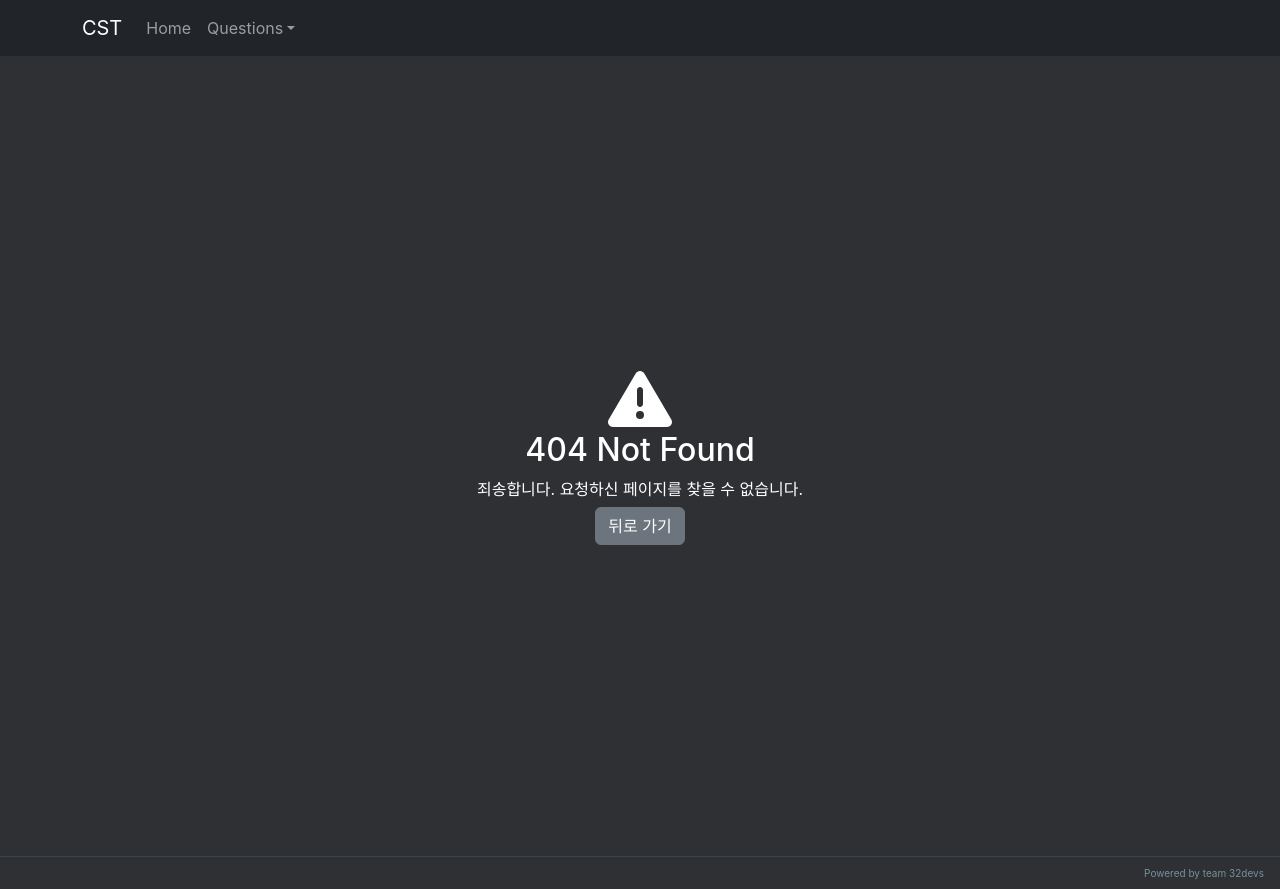
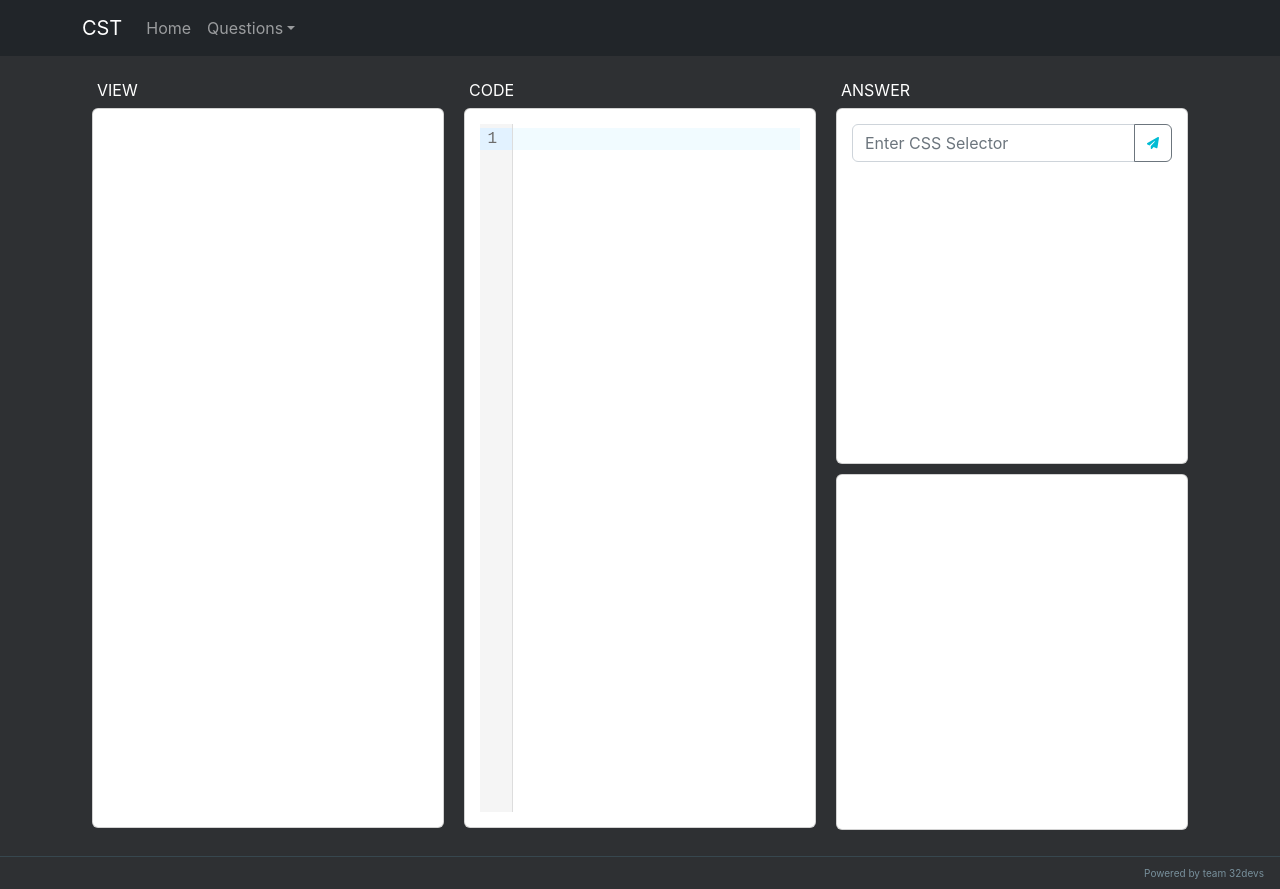
Before and after one commit to 32devs/css-selector-trainer, a Next.js app in the folder client/: page /test in a window 1280 px wide. Before the commit this address had no page. Built offline with nearby package versions, Linux system fonts and the light colour scheme.

Commit message:
feat: test dynamic page

```diff
--- a/client/component/layout/DefaultLayout.tsx
+++ b/client/component/layout/DefaultLayout.tsx
@@ -19,7 +19,7 @@ function DefaultLayout({ children }: layout): JSX.Element {
   const [pageError, setPageError] = useState<boolean>(false);
 
   useEffect(() => {
-    if (router.asPath !== router.pathname) {
+    if (!router.asPath.includes(router.pathname)) {
       setPageError(true);
     }
   }, []);
--- a/client/pages/test/id.tsx
+++ b/client/pages/test.tsx
@@ -1,30 +1,44 @@
-import { useEffect, useState, FormEvent } from 'react';
+import { GetServerSideProps } from 'next';
+import { NextRouter, useRouter } from 'next/router';
+import { FormEvent, useEffect, useState } from 'react';
 
 import { Row, Col } from 'react-bootstrap';
-import AnswerCard from '../../component/Card/extends/AnswerCard';
-import BasicCard from '../../component/Card/BasicCard';
-import DescCard from '../../component/Card/extends/DescCard';
-import CodeCard from '../../component/Card/extends/CodeCard';
+import AnswerCard from '../component/Card/extends/AnswerCard';
+import BasicCard from '../component/Card/BasicCard';
+import DescCard from '../component/Card/extends/DescCard';
+import CodeCard from '../component/Card/extends/CodeCard';
 
-const testSolution: string = '#first';
-const testString: string = `<div>
+const data = [
+  {
+    s: 'id',
+    solution: '#first',
+    testString: `<div>
   <ul>
     <li id="first">1</li>
     <li id="second">2</li>
     <li id="third">3</li>
   </ul>
-</div>`;
+</div>`,
+    desc: 'CSS Selector에서 id는 <code-gray>#</code-gray>으로 표현됩니다.',
+    question: '<strong>id</strong>가 <strong>first</strong>인 요소를 선택해주세요.'
+  }
+];
 
-const desc: string = `CSS Selector에서 id는 <code-gray>#</code-gray>으로 표현됩니다.`;
-const testQuestion: string = `<strong>id</strong>가 <strong>first</strong>인 요소를 선택해주세요.`;
+function Test() {
+  const router: NextRouter = useRouter();
+  const { s } = router.query;
 
-function Id2() {
+  // --------------------------------------------------------------------
+
   const [question, setQuestion] = useState<string>('');
   const [answer, setAnswer] = useState<string>('');
   const [solution, setSolution] = useState<string>('');
+  const [desc, setDesc] = useState<string>('');
 
   const [code, setCode] = useState<string>('');
   const [viewCode, setViewCode] = useState<string>('');
+
+  // --------------------------------------------------------------------
 
   const onSubmit = (e: FormEvent<HTMLFormElement>) => {
     e.preventDefault();
@@ -45,11 +59,17 @@ function Id2() {
   }
 
   useEffect(() => {
-    setQuestion(testQuestion);
-    setSolution(testSolution);
-    setCode(testString);
-    setViewCode(testString);
-  }, []);
+
+    if (!router.isReady) return;
+    const testData = data.find(e => e.s == s);
+
+    setQuestion(testData?.question || '');
+    setSolution(testData?.solution || '');
+    setDesc(testData?.desc || '');
+
+    setCode(testData?.testString || '');
+    setViewCode(testData?.testString || '');
+  }, [router.isReady]);
 
   return (
     <Row style={{ width: '100%' }}>
@@ -75,7 +95,7 @@ function Id2() {
         <DescCard desc={ desc } />
       </Col>
     </Row>
-  )
+  );
 }
 
-export default Id2;
+export default Test;
```
